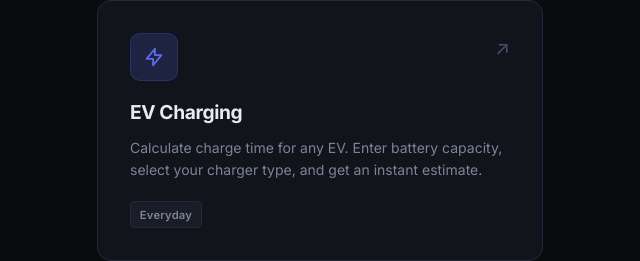
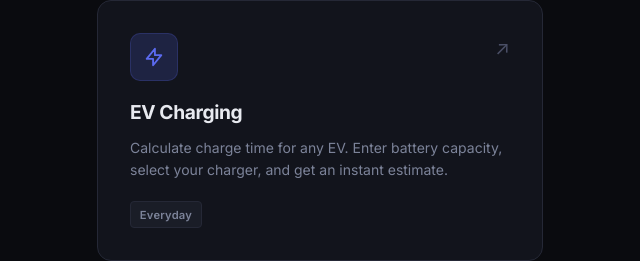
Before and after one commit to avgt3chguy/cmdbot-home, a website: page index.html in a window 1280 px wide. Shown: the part 441-702 px from the top of the page, 87-727 px from the left. Drawn offline with Linux system fonts and the light colour scheme.

Commit message:
Fix EV card description, move ad inside main

```diff
--- a/index.html
+++ b/index.html
@@ -355,7 +355,7 @@
             <span class="card-arrow">↗</span>
           </div>
           <h2>EV Charging</h2>
-          <p>Calculate charge time for any EV. Enter battery capacity, select your charger type, and get an instant estimate.</p>
+          <p>Calculate charge time for any EV. Enter battery capacity, select your charger, and get an instant estimate.</p>
           <div class="card-tags">
             <span class="tag">Everyday</span>
           </div>
```
